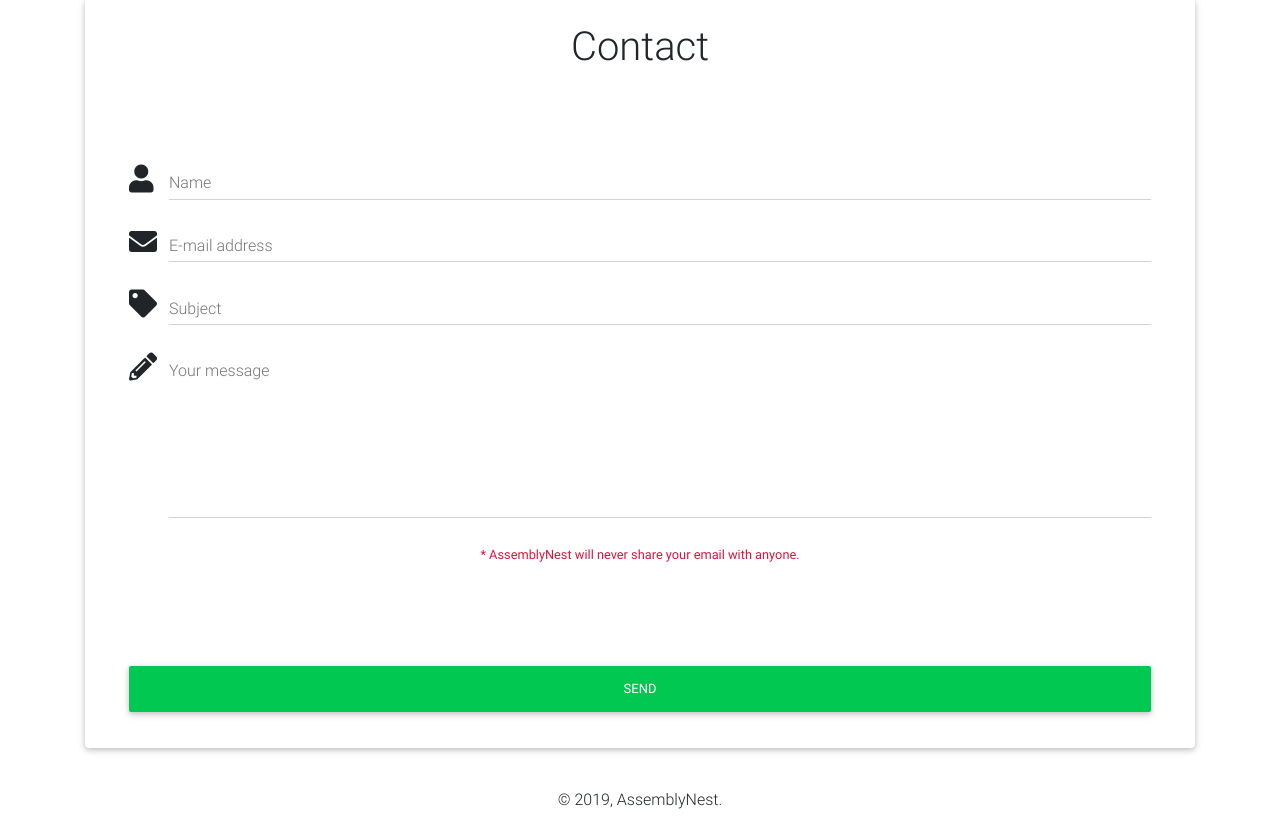
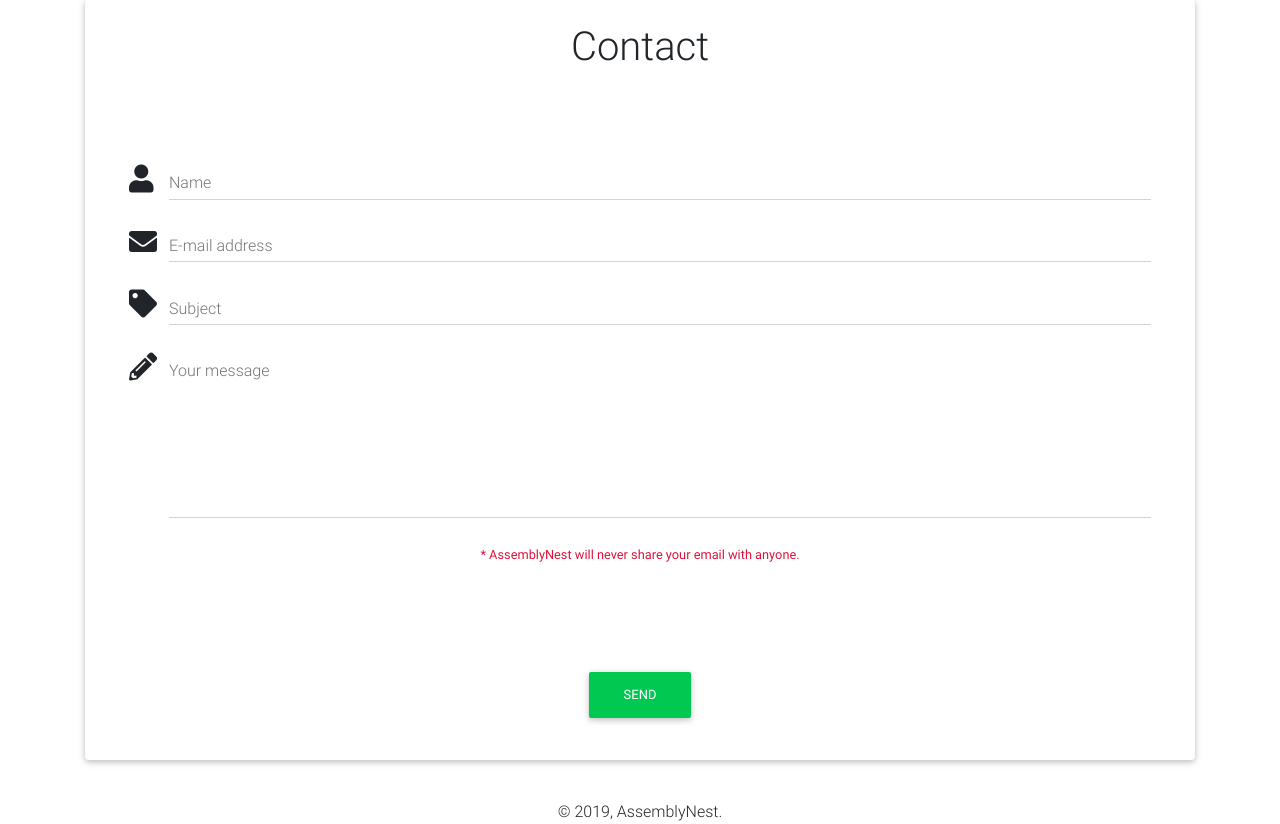
Before and after one commit to AssemblyNest/AssemblyNestWebsite, a plain HTML site: page index.html in a window 1280 px wide. Shown: the part 4659-5483 px from the top of the page. Drawn offline with Linux system fonts and the light colour scheme.

Commit message:
button green

```diff
--- a/index.html
+++ b/index.html
@@ -321,14 +321,13 @@
                                 <label id="emailHelp">* AssemblyNest will never share your email with anyone.</label><br>
                             </div>
 
-
                                 <!--Grid row-->
                                 <div class="row d-flex align-items-center mb-3 mt-4">
 
                                     <!--Grid column-->
                                     <div class="col-md-12">
                                         <div class="text-center">
-                                            <button type="button" class="btn btn-success btn-block btn-rounded z-depth-1">Send</button>
+                                            <button type="button" class="btn btn-success btn-rounded z-depth-1a">Send</button>
                                         </div>
                                     </div>
                                     <!--Grid column-->
```
